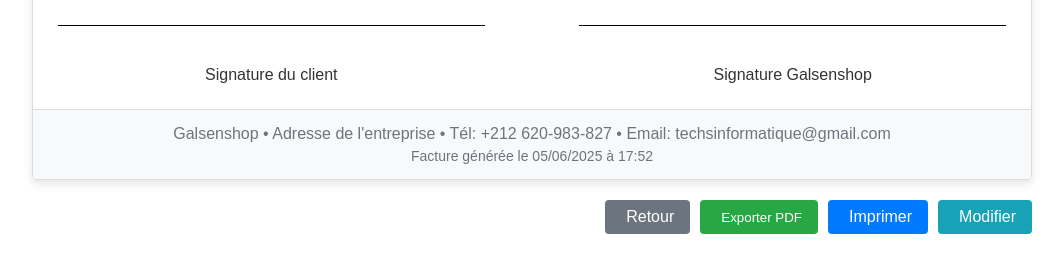
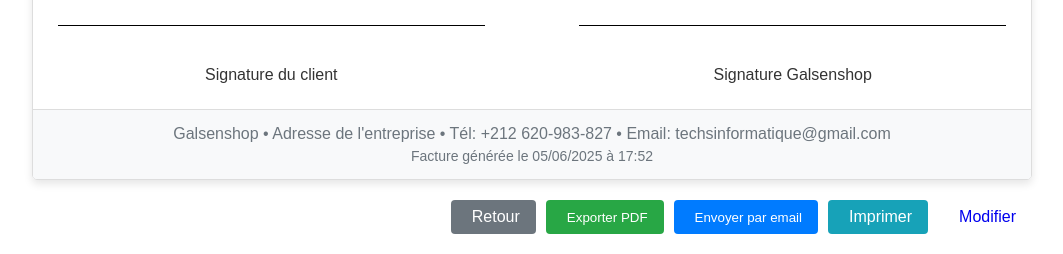
Before and after one commit to Kountade/Gestion_stock_vente, a Django app: page /vente/pdf/6/ in a window 1280 px wide. Shown: the part 818-1072 px from the top of the page, without its empty margins (108-1171 px from the left). Run offline with Django 5.2, Linux system fonts and the light colour scheme; data comes from the database, SQL or seed files in the repository; some libraries are stand-ins or nearby versions.

Commit message:
modification facture pdf bien corecte

```diff
--- a/application/urls.py
+++ b/application/urls.py
@@ -70,6 +70,7 @@
     path('ventes/modifier/<int:pk>/', views.modifier_vente, name='modifier_vente'),
     path('vente/<int:pk>/supprimer/', views.supprimer_vente, name='supprimer_vente'),
     path('vente/pdf/<int:vente_id>/', views.generate_delivery_vente_pdf, name='generate_delivery_vente_pdf'),
+     path('send_invoice_email/', views.send_invoice_email, name='send_invoice_email'),
 
 
        # ventes
--- a/application/views.py
+++ b/application/views.py
@@ -1156,3 +1156,63 @@
         "produits_vendus": produits_vendus,
         "vente_total": vente_total,
     })
+
+
+
+from django.http import JsonResponse
+from django.core.mail import EmailMessage
+from django.views.decorators.csrf import csrf_exempt
+from django.conf import settings
+import os
+
+@csrf_exempt
+def send_invoice_email(request):
+    if request.method == 'POST':
+        try:
+            vente_id = request.POST.get('vente_id')
+            email_to = request.POST.get('email')
+            pdf_file = request.FILES['pdf']
+
+            # Préparation de l'email
+            subject = f'Facture #{vente_id} - Galsenshop'
+            message = f"""
+            Bonjour,
+
+            Vous trouverez ci-joint votre facture n°{vente_id}.
+
+            Cordialement,
+            L'équipe Galsenshop
+            """
+
+            email = EmailMessage(
+                subject,
+                message,
+                settings.DEFAULT_FROM_EMAIL,
+                [email_to],
+            )
+
+            # Attachement du PDF
+            email.attach(
+                f'facture_{vente_id}.pdf',
+                pdf_file.read(),
+                'application/pdf'
+            )
+
+            # Envoi de l'email
+            email.send()
+
+            return JsonResponse({
+                'success': True,
+                'message': 'Facture envoyée avec succès!'
+            })
+
+        except Exception as e:
+            return JsonResponse({
+                'success': False,
+                'error': str(e)
+            }, status=500)
+
+    return JsonResponse({
+        'success': False,
+        'error': 'Méthode non autorisée'
+    }, status=405)
--- a/templates/ventes/vente_pdf_template.html
+++ b/templates/ventes/vente_pdf_template.html
@@ -286,58 +286,109 @@
                 </p>
             </div>
         </div>
-
-        <!-- Boutons d'action (ne s'affichent pas dans l'impression/PDF) -->
-        <div class="action-buttons no-print">
+           <!-- Boutons d'action (ne s'affichent pas dans l'impression/PDF) -->
+           <div class="action-buttons no-print">
             <a href="{% url 'liste_livraisons' %}" class="btn btn-secondary">
                 <i class="bi bi-arrow-left-circle"></i> Retour
             </a>
             <button id="pdf-export-btn" class="btn btn-success">
                 <i class="bi bi-file-earmark-pdf"></i> Exporter PDF
             </button>
-            <a href="#" onclick="window.print();" class="btn btn-primary">
+            <button id="send-email-btn" class="btn btn-primary">
+                <i class="bi bi-envelope"></i> Envoyer par email
+            </button>
+            <a href="#" onclick="window.print();" class="btn btn-info">
                 <i class="bi bi-printer"></i> Imprimer
             </a>
-            <a href="{% url 'modifier_vente' vente.id %}" class="btn btn-info">
+            <a href="{% url 'modifier_vente' vente.id %}" class="btn btn-warning">
                 <i class="bi bi-pencil-square"></i> Modifier
             </a>
         </div>
     </div>
 
-    <!-- Script pour l'export PDF -->
+    <!-- Script pour l'export PDF et envoi email -->
     <script src="https://cdnjs.cloudflare.com/ajax/libs/jspdf/2.5.1/jspdf.umd.min.js"></script>
     <script src="https://cdnjs.cloudflare.com/ajax/libs/html2canvas/1.4.1/html2canvas.min.js"></script>
+    <script src="https://cdn.jsdelivr.net/npm/axios/dist/axios.min.js"></script>
     <script>
-    document.getElementById('pdf-export-btn').addEventListener('click', function() {
-        // On cible uniquement la carte principale (sans les boutons)
+    // Initialisation de jsPDF
+    const { jsPDF } = window.jspdf;
+
+    // Fonction pour générer le PDF
+    async function generatePDF() {
         const element = document.querySelector('.card');
+        const options = {
+            scale: 2,
+            useCORS: true,
+            logging: false,
+            backgroundColor: '#FFFFFF'
+        };
+
+        const canvas = await html2canvas(element, options);
+        const imgData = canvas.toDataURL('image/png');
+        const pdf = new jsPDF('p', 'mm', 'a4');
+        const imgWidth = 210; // Largeur A4 en mm
+        const imgHeight = (canvas.height * imgWidth) / canvas.width;
+
+        pdf.addImage(imgData, 'PNG', 0, 0, imgWidth, imgHeight);
+        return pdf;
+    }
+
+    // Bouton Export PDF
+    document.getElementById('pdf-export-btn').addEventListener('click', async function() {
         const button = this;
         button.innerHTML = '<i class="bi bi-hourglass"></i> Génération...';
         button.disabled = true;
 
-        html2canvas(element, {
-            scale: 2,
-            useCORS: true,
-            logging: false
-        }).then(canvas => {
-            const { jsPDF } = window.jspdf;
-            const pdf = new jsPDF('p', 'mm', 'a4');
-            const imgData = canvas.toDataURL('image/png');
-            const imgWidth = 210;
-            const imgHeight = (canvas.height * imgWidth) / canvas.width;
-
-            pdf.addImage(imgData, 'PNG', 0, 0, imgWidth, imgHeight);
+        try {
+            const pdf = await generatePDF();
             pdf.save('facture_{{ vente.id }}.pdf');
+        } catch (error) {
+            console.error("Erreur:", error);
+            alert("Une erreur s'est produite lors de la génération du PDF");
+        } finally {
             button.innerHTML = '<i class="bi bi-file-earmark-pdf"></i> Exporter PDF';
             button.disabled = false;
-        }).catch(error => {
-            console.error("Erreur lors de la génération du PDF:", error);
-            button.innerHTML = '<i class="bi bi-exclamation-triangle"></i> Erreur';
-            setTimeout(() => {
-                button.innerHTML = '<i class="bi bi-file-earmark-pdf"></i> Exporter PDF';
-                button.disabled = false;
-            }, 2000);
-        });
+        }
+    });
+
+    // Bouton Envoyer par email
+    document.getElementById('send-email-btn').addEventListener('click', async function() {
+        if (!confirm('Envoyer cette facture à {{ vente.client.email }} ?')) {
+            return;
+        }
+
+        const button = this;
+        button.innerHTML = '<i class="bi bi-hourglass"></i> Envoi en cours...';
+        button.disabled = true;
+
+        try {
+            const pdf = await generatePDF();
+            const pdfBlob = pdf.output('blob');
+
+            // Création du FormData pour l'envoi
+            const formData = new FormData();
+            formData.append('pdf', pdfBlob, 'facture_{{ vente.id }}.pdf');
+            formData.append('vente_id', '{{ vente.id }}');
+            formData.append('email', '{{ vente.client.email }}');
+            formData.append('csrfmiddlewaretoken', '{{ csrf_token }}');
+
+            // Envoi au serveur
+            const response = await axios.post('/send_invoice_email/', formData, {
+                headers: {
+                    'Content-Type': 'multipart/form-data',
+                    'X-CSRFToken': '{{ csrf_token }}'
+                }
+            });
+
+            alert(response.data.message || 'Facture envoyée avec succès!');
+        } catch (error) {
+            console.error("Erreur:", error);
+            alert("Erreur lors de l'envoi: " + (error.response?.data?.error || error.message));
+        } finally {
+            button.innerHTML = '<i class="bi bi-envelope"></i> Envoyer par email';
+            button.disabled = false;
+        }
     });
     </script>
 </body>
```
